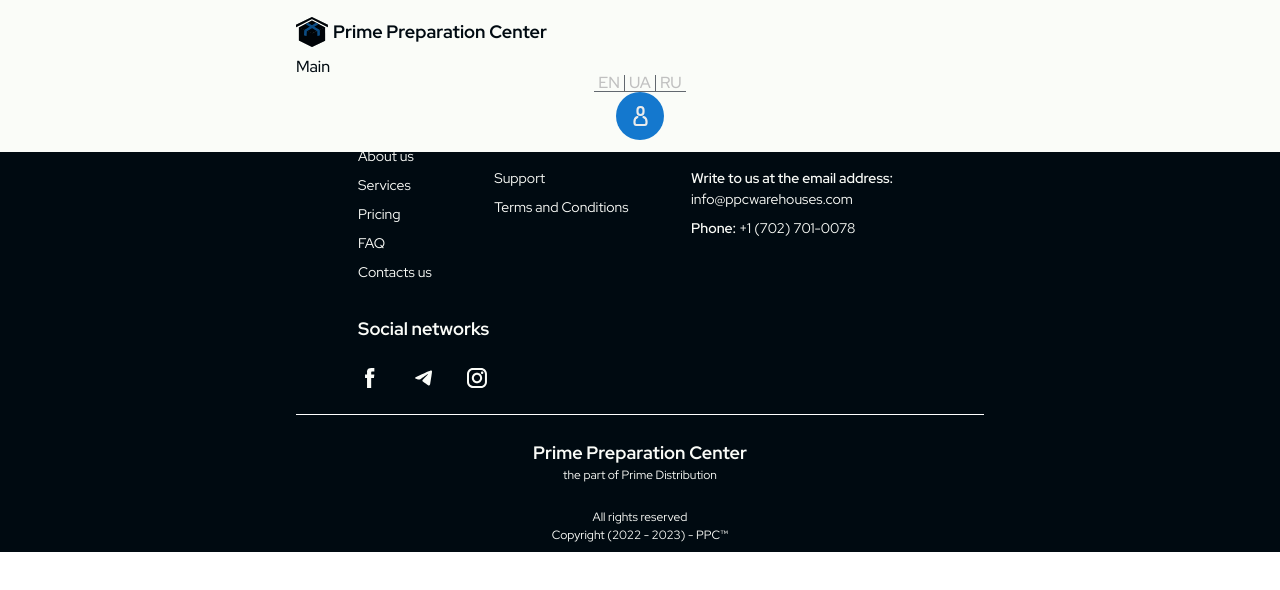
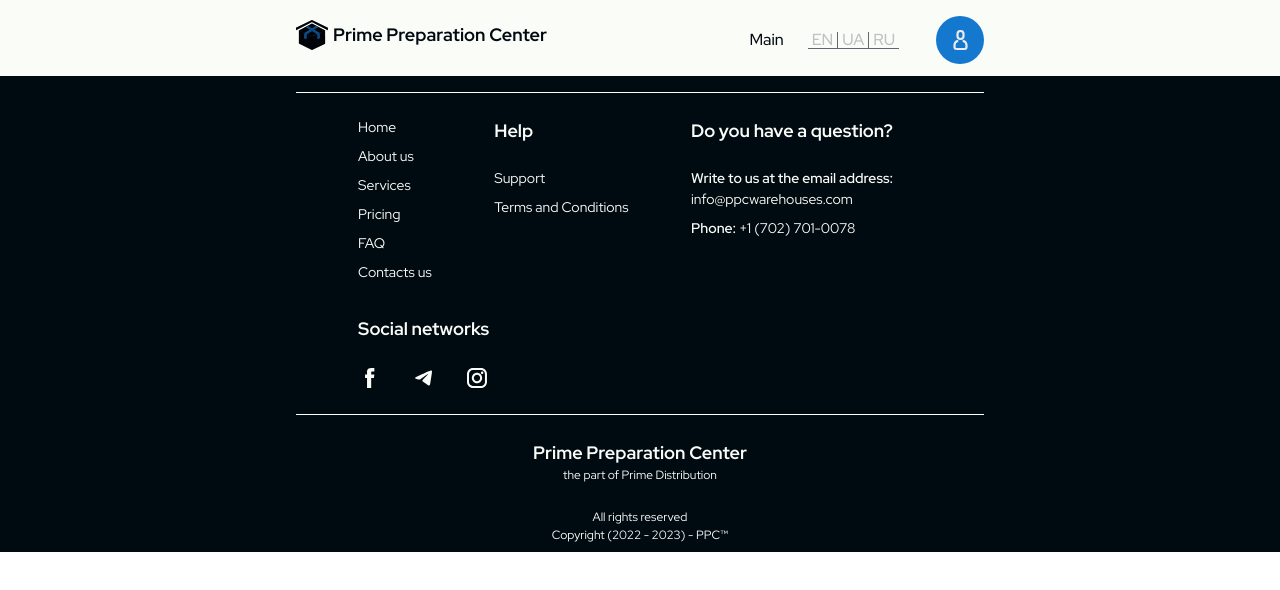
Before and after one commit to korvan17/nevadaFrontend, a Next.js app: page /dashboard in a window 1280 px wide. Shown: the top 590 px of the page. Built offline with nearby package versions, Linux system fonts and the light colour scheme.

Commit message:
tablet db header

```diff
--- a/src/components/DBHEader/DBHeader.jsx
+++ b/src/components/DBHEader/DBHeader.jsx
@@ -13,23 +13,25 @@
      text-mainBlack
     "
     >
-      <div className="container">
+      <div className="container md:flex justify-between">
         <a
           href="#"
-          className="flex gap-[5px] items-center
+          className="flex gap-[5px] items-center justify-start
           leading-[19px] text-[18px]  font-bold
         mb-[12px] "
         >
           <DarkLogo />
           Prime Preparation Center
         </a>
-        <p className="hidden md:block md:leading-[16px] font-medium	text-[16px]">
-          Main
-        </p>
-        <div className="hidden md:block">
-          <LanguageSwitcher page="db" />
+        <div className="flex items-center justify-center">
+          <p className="hidden md:block md:leading-[16px] font-medium	text-[16px] mr-[24px]">
+            Main
+          </p>
+          <div className="hidden md:block mr-[37px]">
+            <LanguageSwitcher page="db" />
+          </div>
+          <NavBar />
         </div>
-        <NavBar />
       </div>
     </header>
   );
```
